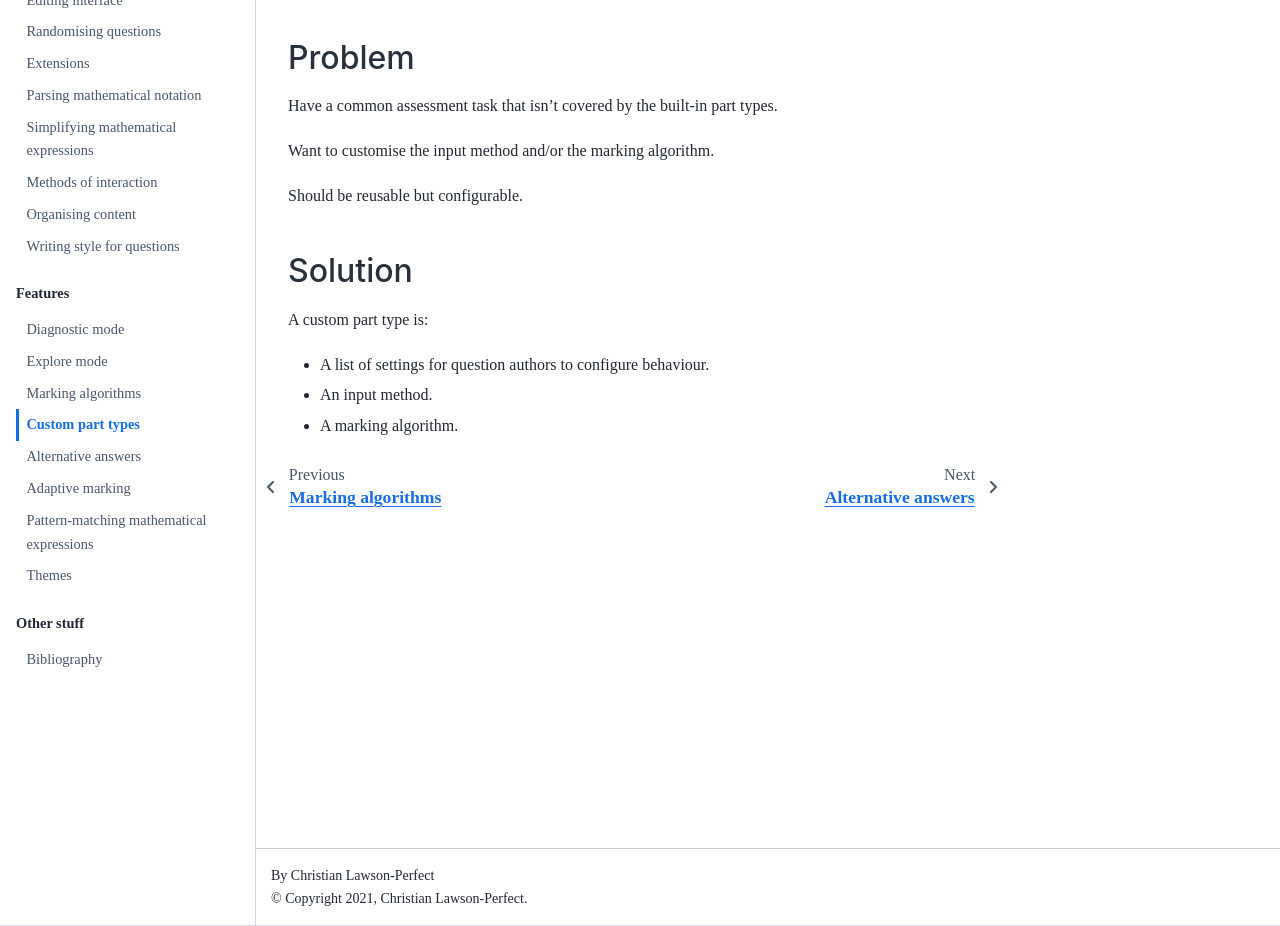
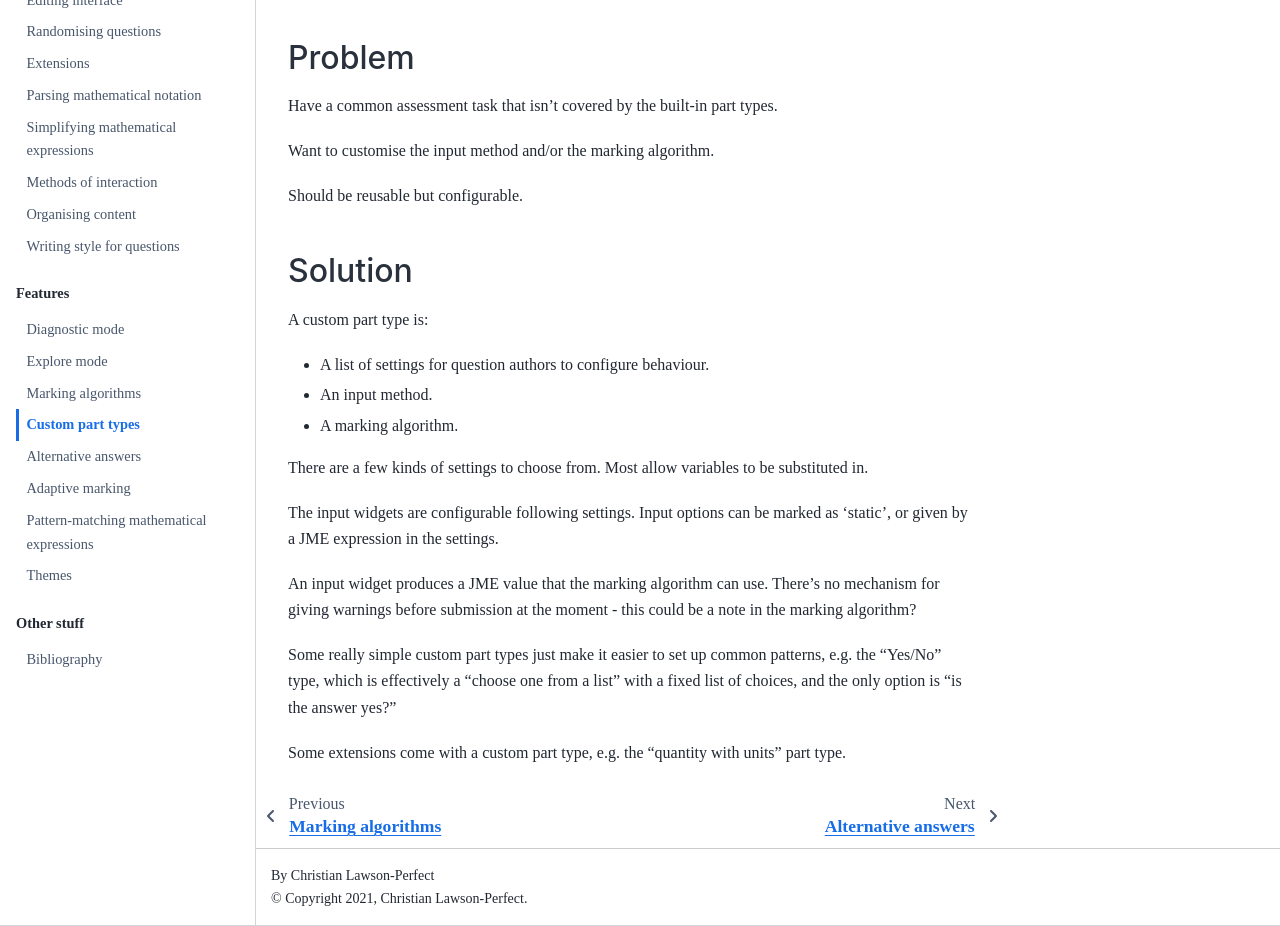
Before and after one commit to christianp/behind-the-design-of-numbas, a Sphinx documentation site: the page built from source/custom-part-types.rst, in a window 1280 px wide and 1165 px high, cut to the strip 239-1165 px from the top of the window. Built offline with Sphinx 7.4.7 and the Sphinx Book theme 1.1.4, drawn with Linux system fonts in a browser that asks for light colours.

Commit message:
a bit on custom part types

```diff
--- a/source/custom-part-types.rst
+++ b/source/custom-part-types.rst
@@ -21,3 +21,16 @@ A custom part type is:
 * A list of settings for question authors to configure behaviour.
 * An input method.
 * A marking algorithm.
+
+There are a few kinds of settings to choose from.
+Most allow variables to be substituted in.
+
+The input widgets are configurable following settings.
+Input options can be marked as 'static', or given by a JME expression in the settings.
+
+An input widget produces a JME value that the marking algorithm can use.
+There's no mechanism for giving warnings before submission at the moment - this could be a note in the marking algorithm?
+
+Some really simple custom part types just make it easier to set up common patterns, e.g. the "Yes/No" type, which is effectively a "choose one from a list" with a fixed list of choices, and the only option is "is the answer yes?"
+
+Some extensions come with a custom part type, e.g. the "quantity with units" part type.
```
